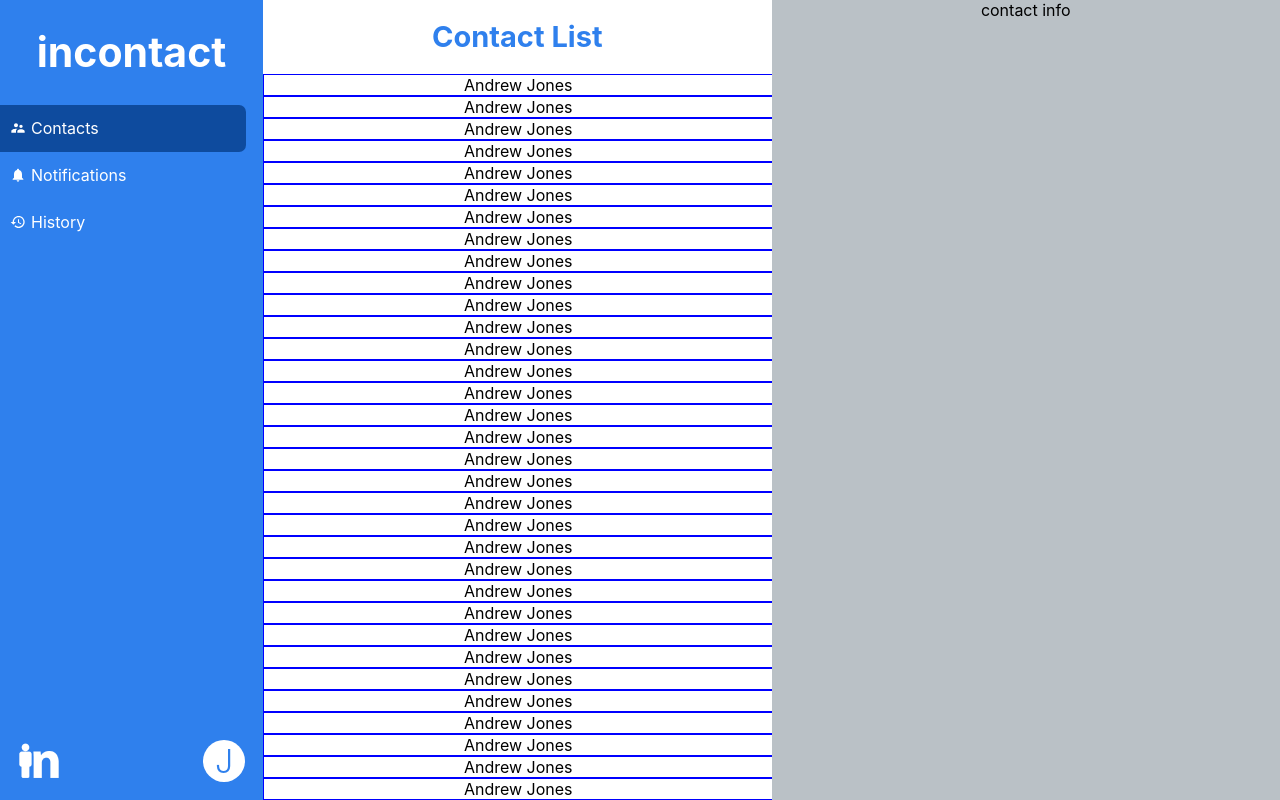
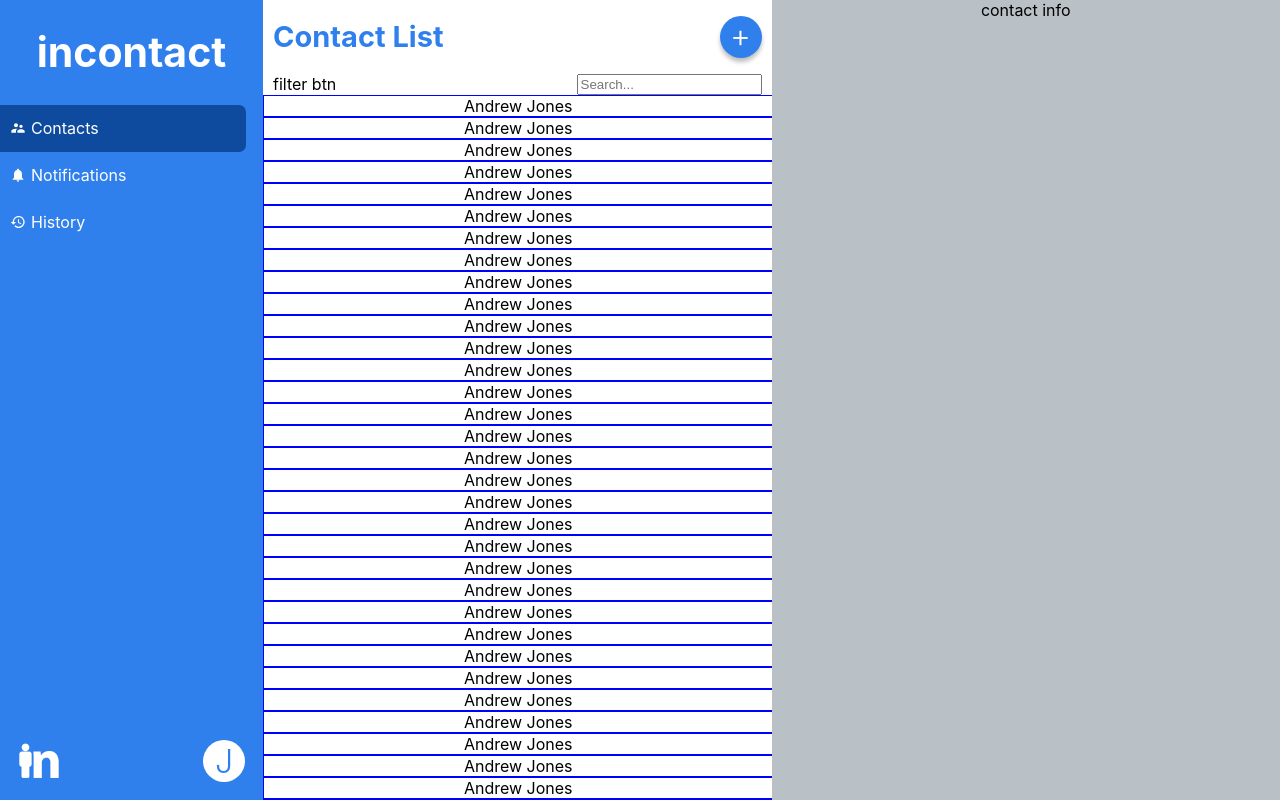
Before and after one commit to OpenSocialCSN/incontact-web, a React (Create React App) app: page / in a window 1280 px wide. Built offline with nearby package versions, Linux system fonts and the light colour scheme.

Commit message:
header title, new contact btn

```diff
--- a/src/components/screens/contacts/Contacts.jsx
+++ b/src/components/screens/contacts/Contacts.jsx
@@ -8,7 +8,14 @@ export default function Contacts({ contacts = [] }) {
   return (
     <div className="Contacts">
       <div className="Contacts-listColumn">
-        <h1>Contact List</h1>
+        <span className="Contacts-titleRow">
+          <h1>Contact List</h1>
+          <span className="Contacts-newContactBtn">+</span>
+        </span>
+        <span className="Contacts-titleRow">
+          <span>filter btn</span>
+          <input type="text" placeholder="Search..." />
+        </span>
         {contacts &&
           contacts.map((c, i) => <ContactListItem key={i} contact={c} />)}
       </div>
--- a/src/components/screens/contacts/styles/Contacts.scss
+++ b/src/components/screens/contacts/styles/Contacts.scss
@@ -18,6 +18,32 @@
     line-height: normal;
     font-size: 29px;
     color: #2f80ed;
+    display: inline;
+  }
+  .Contacts-titleRow {
+    display: flex;
+    justify-content: space-between;
+    align-items: center;
+    flex-direction: row;
+    padding-left: 10px;
+    padding-right: 10px;
+  }
+  .Contacts-newContactBtn {
+    border-radius: 50%;
+    width: 42px;
+    height: 42px;
+    cursor: pointer;
+    color: white;
+    background-color: #2f80ed;
+    display: flex;
+    justify-content: center;
+    font-weight: 300;
+    font-size: 32px;
+
+    box-shadow: 0px 4px 4px rgba(0, 0, 0, 0.25);
+    &:hover {
+      box-shadow: none;
+    }
   }
 }
 .Contacts-contactInfoColumn {
```
